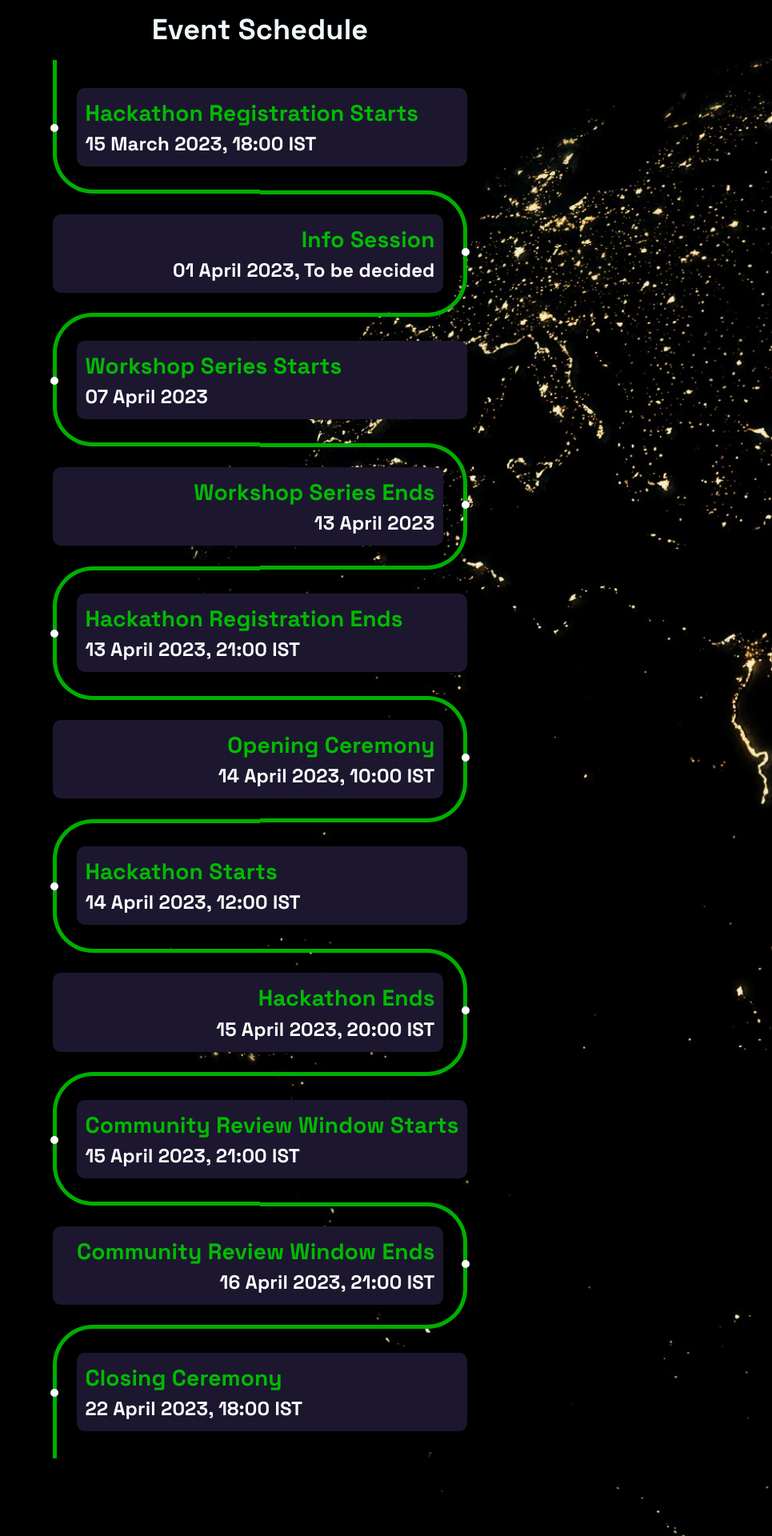
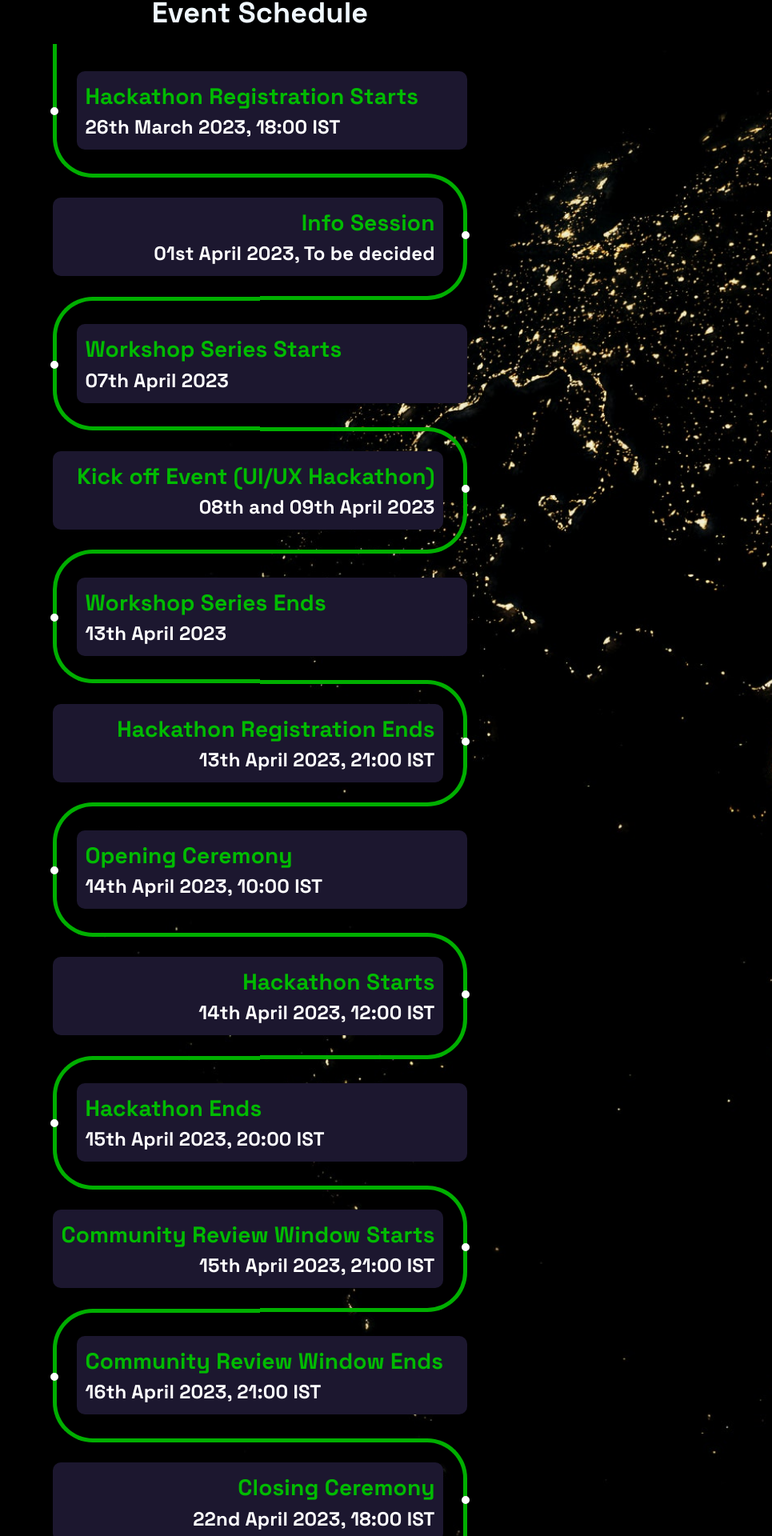
Before and after one commit to HackSlashNITP/hacknitp5.0, a Next.js app: page /timeline in a window 1280 px wide. Shown: the part 550-2470 px from the top of the page at 80% size, without its empty margins (315-1280 px from the left). Built offline with nearby package versions, Linux system fonts and the light colour scheme.

Commit message:
update hackathon logo and timeline

```diff
--- a/components/header.js
+++ b/components/header.js
@@ -43,7 +43,7 @@ const Header = () => {
         <img
           className="min-w-[200px] max-w-[250px] w-[20%] cursor-pointer mr-10 bp:mr-0"
           alt=""
-          src="../hacknitp5.svg"
+          src="../Byteverse_logo2.png"
           onClick={onLogoClick}
         />
         <figcaption className="text-xs  font-bold m-auto">X</figcaption>
--- a/components/timeline/timelineData.js
+++ b/components/timeline/timelineData.js
@@ -2,57 +2,62 @@ const data = [
     {
         id: 0,
         title: 'Hackathon Registration Starts',
-        schedule: '15 March 2023, 18:00 IST',
+        schedule: '26th March 2023, 18:00 IST',
     },
     {
         id: 1,
         title: 'Info Session',
-        schedule: '01 April 2023, To be decided',
+        schedule: '01st April 2023, To be decided',
     },
     {
         id: 2,
         title: 'Workshop Series Starts',
-        schedule: '07 April 2023',
+        schedule: '07th April 2023',
     },
     {
         id: 3,
-        title: 'Workshop Series Ends',
-        schedule: '13 April 2023',
+        title: 'Kick off Event (UI/UX Hackathon)',
+        schedule: '08th and 09th April 2023',
     },
     {
         id: 4,
-        title: 'Hackathon Registration Ends',
-        schedule: '13 April 2023, 21:00 IST',
+        title: 'Workshop Series Ends',
+        schedule: '13th April 2023',
     },
     {
         id: 5,
-        title: 'Opening Ceremony',
-        schedule: '14 April 2023, 10:00 IST',
+        title: 'Hackathon Registration Ends',
+        schedule: '13th April 2023, 21:00 IST',
     },
     {
         id: 6,
-        title: 'Hackathon Starts',
-        schedule: '14 April 2023, 12:00 IST',
+        title: 'Opening Ceremony',
+        schedule: '14th April 2023, 10:00 IST',
     },
     {
         id: 7,
-        title: 'Hackathon Ends',
-        schedule: '15 April 2023, 20:00 IST',
+        title: 'Hackathon Starts',
+        schedule: '14th April 2023, 12:00 IST',
     },
     {
         id: 8,
-        title: 'Community Review Window Starts',
-        schedule: '15 April 2023, 21:00 IST',
+        title: 'Hackathon Ends',
+        schedule: '15th April 2023, 20:00 IST',
     },
     {
         id: 9,
-        title: 'Community Review Window Ends',
-        schedule: '16 April 2023, 21:00 IST',
+        title: 'Community Review Window Starts',
+        schedule: '15th April 2023, 21:00 IST',
     },
     {
         id: 10,
+        title: 'Community Review Window Ends',
+        schedule: '16th April 2023, 21:00 IST',
+    },
+    {
+        id: 11,
         title: 'Closing Ceremony',
-        schedule: '22 April 2023, 18:00 IST',
+        schedule: '22nd April 2023, 18:00 IST',
     },
 ];
 
--- a/pages/index.js
+++ b/pages/index.js
@@ -47,7 +47,7 @@ const Loadpage = () => {
       <img
         className="max-w-full md:w-5/6 overflow-hidden max-h-full [&.animate]:animate-[4s_ease_0s_1_normal_forwards_fade-in-left] opacity-[0]"
         alt=""
-        src="../hacknitp5.svg"
+        src="../Byteverse_logo2.png"
         data-animate-on-scroll
       />
       <h3
```
Also changed, not shown: public/Byteverse_logo2.png (added).
